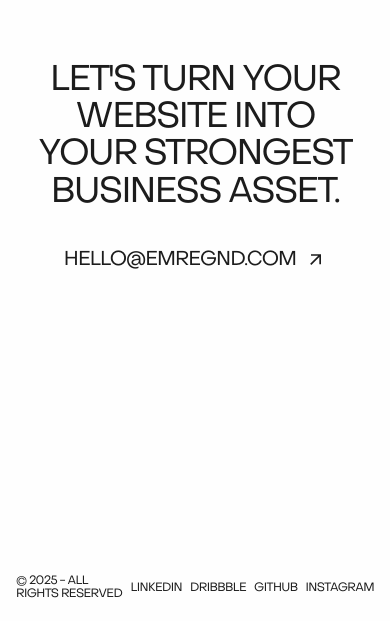
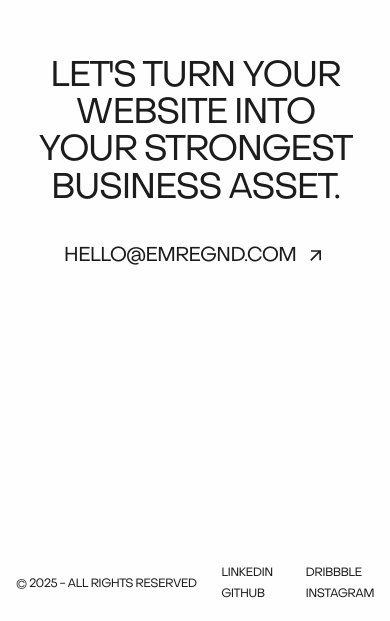
Before and after one commit to emreguendogdu/portfolio-v5, a Next.js app: page / in a window 390 px wide. Shown: the part 3403-4024 px from the top of the page. Built offline with nearby package versions, Linux system fonts and the light colour scheme.

Commit message:
style: Responsive updates

```diff
--- a/components/Footer.tsx
+++ b/components/Footer.tsx
@@ -21,10 +21,10 @@ export default function Footer() {
         />
       </div>
 
-      <div className="flex items-center justify-between w-full">
+      <div className="w-full flex items-center justify-between">
         <p>© 2025 - All Rights Reserved</p>
 
-        <div className="flex items-center gap-2">
+        <div className="grid grid-cols-2 gap-y-2 gap-x-4 sm:flex sm:items-center">
           <Link href="https://linkedin.com/in/emregnd/" target="_blank">
             LinkedIn
           </Link>
--- a/components/Hero.tsx
+++ b/components/Hero.tsx
@@ -40,7 +40,7 @@ export default function Hero() {
 
       {/* Image & Text Container */}
       <div className="relative w-full">
-        <div className="absolute left-0 top-0 sm:-translate-y-full flex gap-10 sm:gap-20">
+        <div className="absolute left-0 top-0 -translate-y-full flex gap-10 sm:gap-20">
           {/* Image */}
           <div className="relative bg-[#D9D9D9] w-1/2 aspect-[1/1.3] sm:w-[304px] sm:h-[388px]">
             <Image
```
